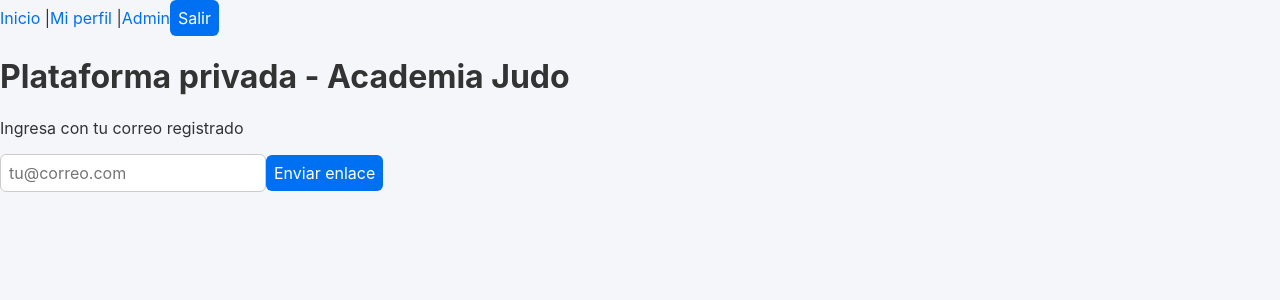
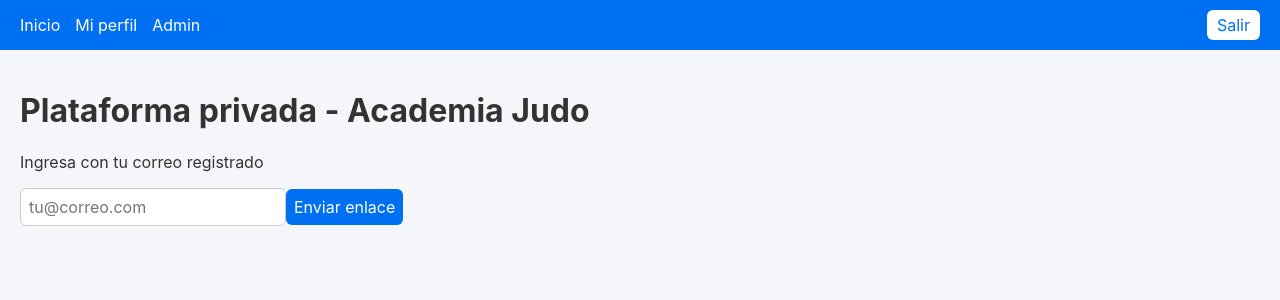
Before and after one commit to webjudoeh1-hash/judo-chagpt, a Next.js app: page / in a window 1280 px wide. Shown: the top 300 px of the page. Built offline with nearby package versions, Linux system fonts and the light colour scheme; no server answers.

Commit message:
Refactor layout to include custom navigation bar

```diff
--- a/app/layout.tsx
+++ b/app/layout.tsx
@@ -1,16 +1,59 @@
-import './globals.css'
-import { ReactNode } from 'react'
-import Navbar from '../components/Navbar'
+import './globals.css';
+import { ReactNode } from 'react';
 
-export const metadata = { title: 'Plataforma Judo Privada' }
+export const metadata = {
+  title: 'Academia Judo - Plataforma privada',
+  description: 'Sistema de gestión para Academia Judo',
+};
 
 export default function RootLayout({ children }: { children: ReactNode }) {
   return (
     <html lang="es">
       <body>
-        <Navbar />
-        <main className="p-6">{children}</main>
+        <nav
+          style={{
+            backgroundColor: '#0070f3',
+            color: 'white',
+            padding: '10px 20px',
+            display: 'flex',
+            justifyContent: 'space-between',
+            alignItems: 'center',
+          }}
+        >
+          <div>
+            <a href="/" style={{ marginRight: '15px', color: 'white' }}>
+              Inicio
+            </a>
+            <a href="/perfil" style={{ marginRight: '15px', color: 'white' }}>
+              Mi perfil
+            </a>
+            <a href="/admin" style={{ color: 'white' }}>
+              Admin
+            </a>
+          </div>
+          <form
+            action="/"
+            method="get"
+            onSubmit={() => localStorage.removeItem('supabase.auth.token')}
+          >
+            <button
+              type="submit"
+              style={{
+                backgroundColor: 'white',
+                color: '#0070f3',
+                border: 'none',
+                borderRadius: '6px',
+                padding: '5px 10px',
+                cursor: 'pointer',
+              }}
+            >
+              Salir
+            </button>
+          </form>
+        </nav>
+
+        <main style={{ padding: '20px' }}>{children}</main>
       </body>
     </html>
-  )
+  );
 }
```
